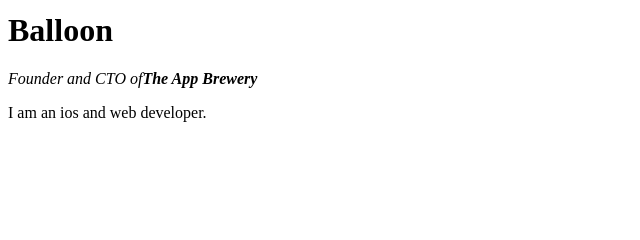
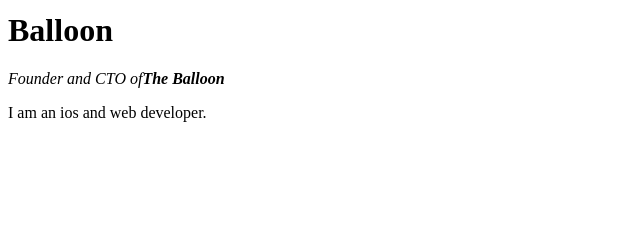
Before and after one commit to Hesslor/CV, a plain HTML site: page index.html in a window 1280 px wide. Shown: the part 127-367 px from the top of the page, 477-1117 px from the left. Drawn offline with Linux system fonts and the light colour scheme.

Commit message:
Update index.html

```diff
--- a/index.html
+++ b/index.html
@@ -10,7 +10,7 @@
             <tr>
                 <td><img src="joker.jpg"  alt="profil"></td>
                 <td> <h1>Balloon</h1>
-                    <p><em>Founder and CTO of<strong>The App Brewery</strong></em></p>
+                    <p><em>Founder and CTO of<strong>The Balloon</strong></em></p>
                     <p>I am an ios and web developer.</p>
 
 
```
